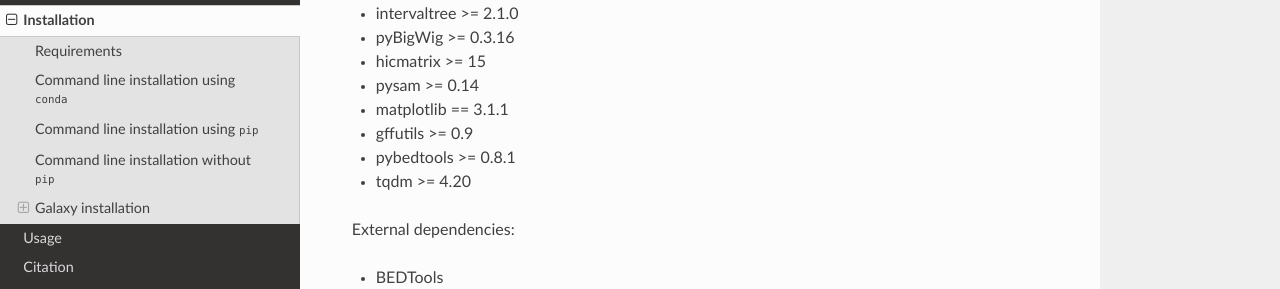
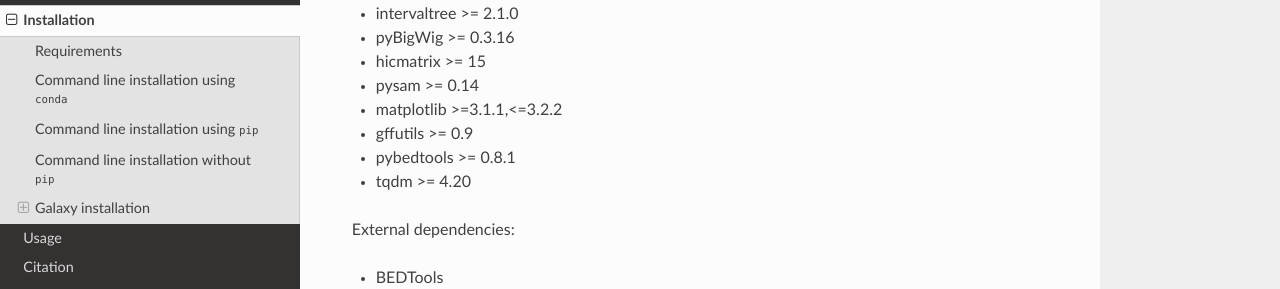
Before and after one commit to deeptools/pyGenomeTracks, a Sphinx documentation site: the page built from docs/content/installation.rst, in a window 1280 px wide and 900 px high, scrolled down 419 px. Shown: the part 158-447 px from the top of the window. Built offline with Sphinx 7.4.7 and the Read the Docs theme 2.0.0, drawn with Linux system fonts in a browser that asks for light colours.

Commit message:
other places to change matplotlib version

```diff
--- a/docs/content/installation.rst
+++ b/docs/content/installation.rst
@@ -18,7 +18,7 @@ Python dependencies:
 * pyBigWig >= 0.3.16
 * hicmatrix >= 15
 * pysam >= 0.14
-* matplotlib == 3.1.1
+* matplotlib >=3.1.1,<=3.2.2
 * gffutils >= 0.9
 * pybedtools >= 0.8.1
 * tqdm >= 4.20
--- a/environment.yml
+++ b/environment.yml
@@ -7,7 +7,7 @@ channels:
    - conda-forge
 dependencies:
     - numpy >=1.16
-    - matplotlib =3.1.1
+    - matplotlib >=3.1.1,<=3.2.2
     - intervaltree >=2.1.0
     - pybigwig >=0.3.16
     - future >=0.17.0
```
